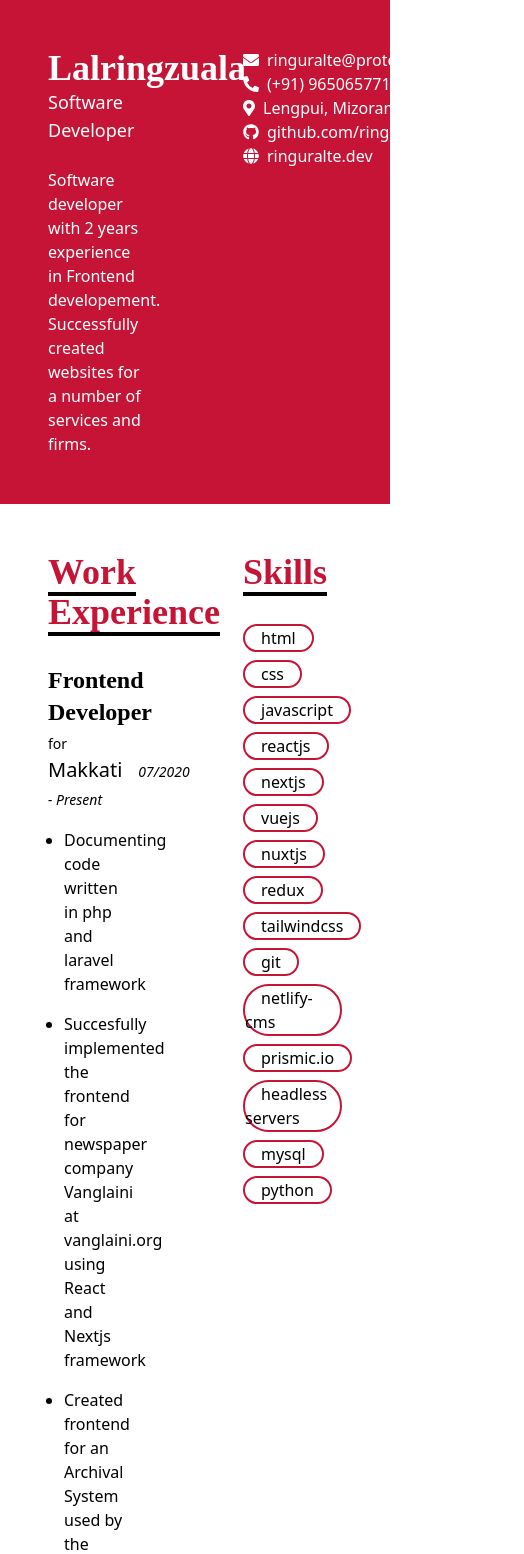
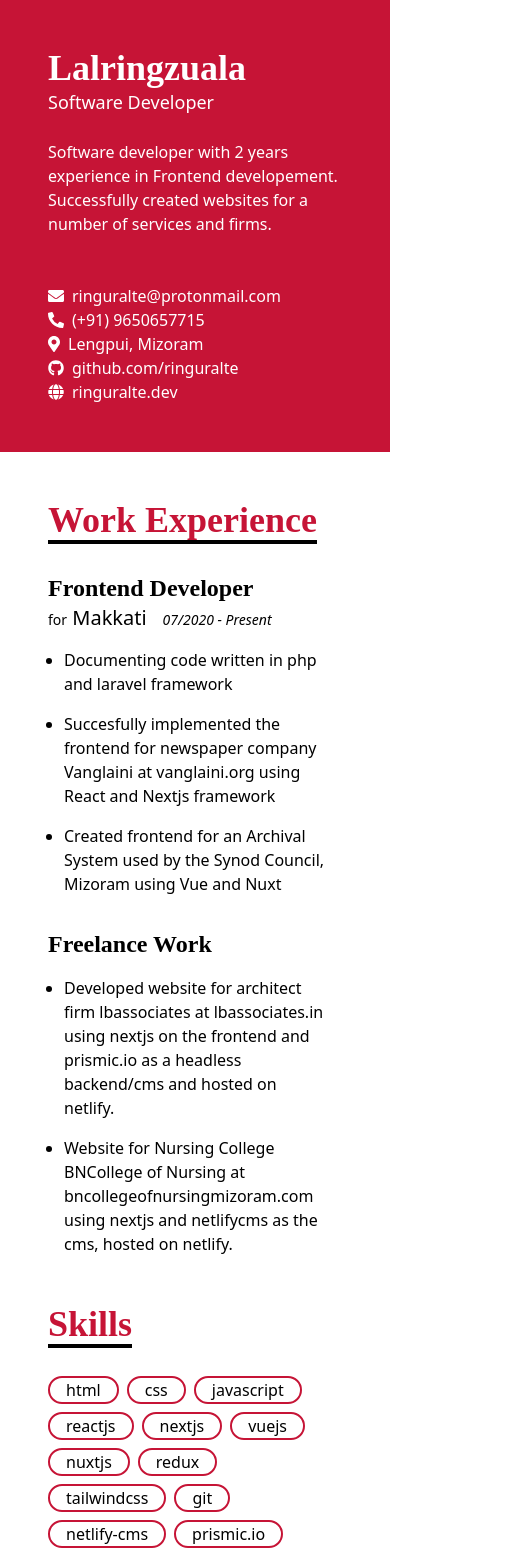
Before and after one commit to ringuralte/ringuralte, a Next.js app: page / in a window 390 px wide. Shown: the top 1554 px of the page, 524 px wide, since content can reach past the window. Built offline with nearby package versions, Linux system fonts and the light colour scheme; a web font is replaced by a local one.

Commit message:
Add mobile view to resume page

```diff
--- a/pages/resume.tsx
+++ b/pages/resume.tsx
@@ -34,7 +34,7 @@ const skills = [
 const Resume = () => {
   return (
     <div className="mx-auto w-full max-w-screen-lg">
-      <div className="grid grid-cols-2 py-12 text-white bg-crimson">
+      <div className="grid grid-cols-1 gap-y-12 md:gap-y-0 md:grid-cols-2 py-12 text-white bg-crimson">
         <div className="flex flex-col col-span-1">
           <h1 className="px-12 text-4xl font-semibold font-title">
             Lalringzuala
@@ -45,7 +45,7 @@ const Resume = () => {
             Successfully created websites for a number of services and firms.
           </p>
         </div>
-        <div className="flex flex-col col-span-1 ml-auto items-left">
+        <div className="flex flex-col col-span-1 md:ml-auto md:items-left">
           <p className="flex gap-x-2 items-center px-12">
             <FontAwesomeIcon icon={faEnvelope} />
             <a
@@ -99,7 +99,7 @@ const Resume = () => {
         </div>
       </div>
 
-      <div className="grid grid-cols-2 my-12">
+      <div className="grid grid-cols-1 gap-y-12 md:gap-y-0 md:grid-cols-2 my-12">
         {/* COLUMN ONE */}
         <div className="flex flex-col col-span-1">
           <h2 className="px-12 text-4xl font-bold text-crimson font-title">
@@ -114,11 +114,6 @@ const Resume = () => {
             <span className="px-4 text-sm italic">07/2020 - Present</span>
           </div>
           <ul className="flex flex-col gap-y-4 px-16 mt-4 list-disc">
-            {/* <li>
-              Work as Frontend developer for different projects producing
-              stunning visual elements of various web applications by
-              translating UI/UX designs into code that meet design goals
-            </li> */}
             <li>Documenting code written in php and laravel framework</li>
             <li>
               Succesfully implemented the frontend for newspaper company
```
